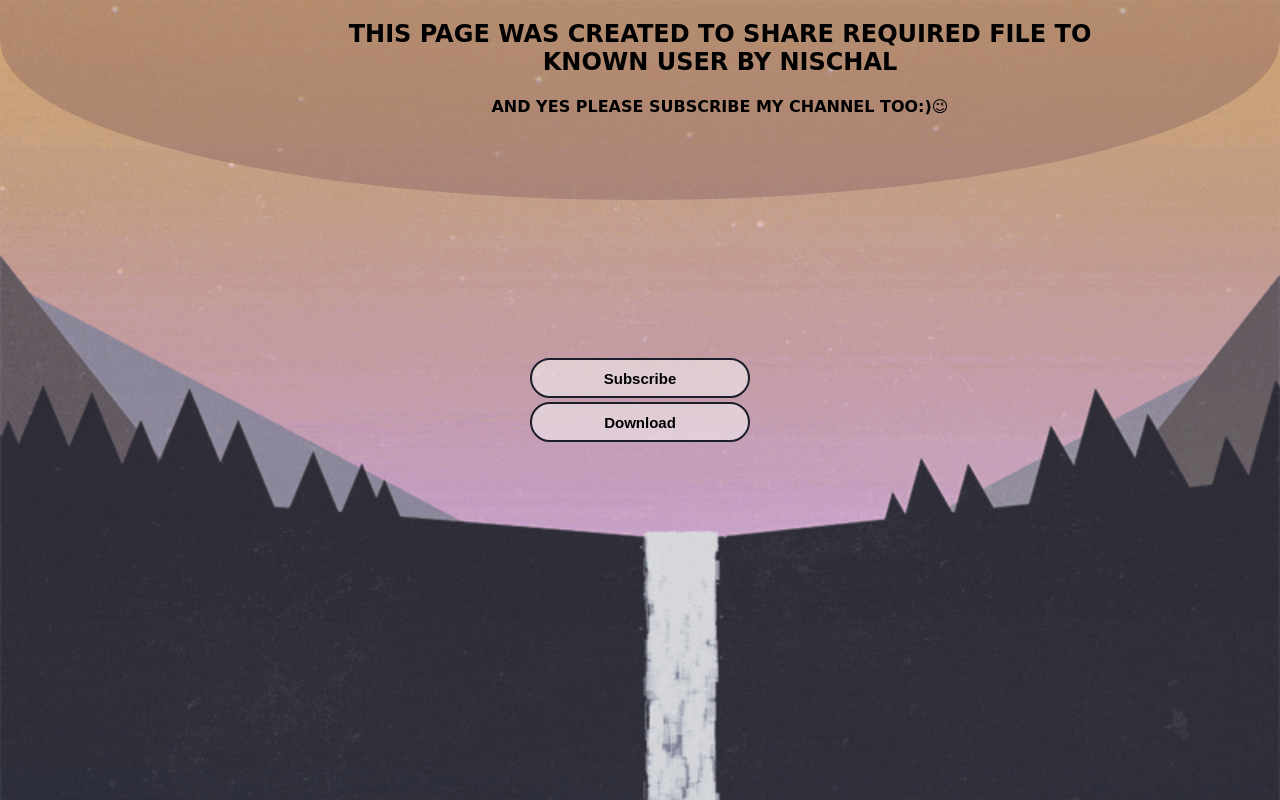
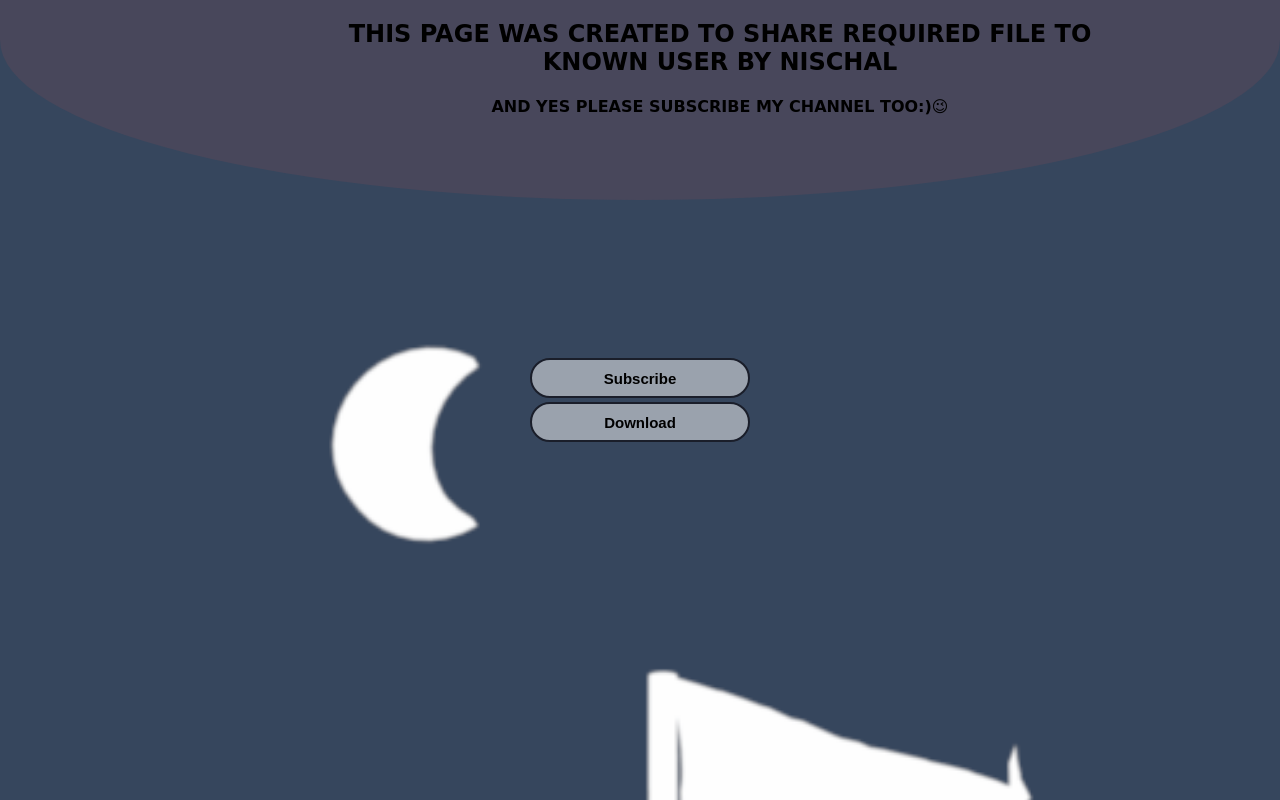
Before and after one commit to errornischal/errorshare, a plain HTML site: page index.html in a window 1280 px wide. Drawn offline with Linux system fonts and the light colour scheme.

Commit message:
my website to share files

```diff
--- a/stylee.css
+++ b/stylee.css
@@ -2,7 +2,7 @@ body{
 	margin: 0;
 	padding: 0;
 	font-family: cursive;
-	background-image: url(background.gif);
+	background-image: url(back.gif);
 	background-size: cover;
 }
 .nischal{
```
Also changed, not shown: back.gif (added), background.gif (deleted), 1 other file.
